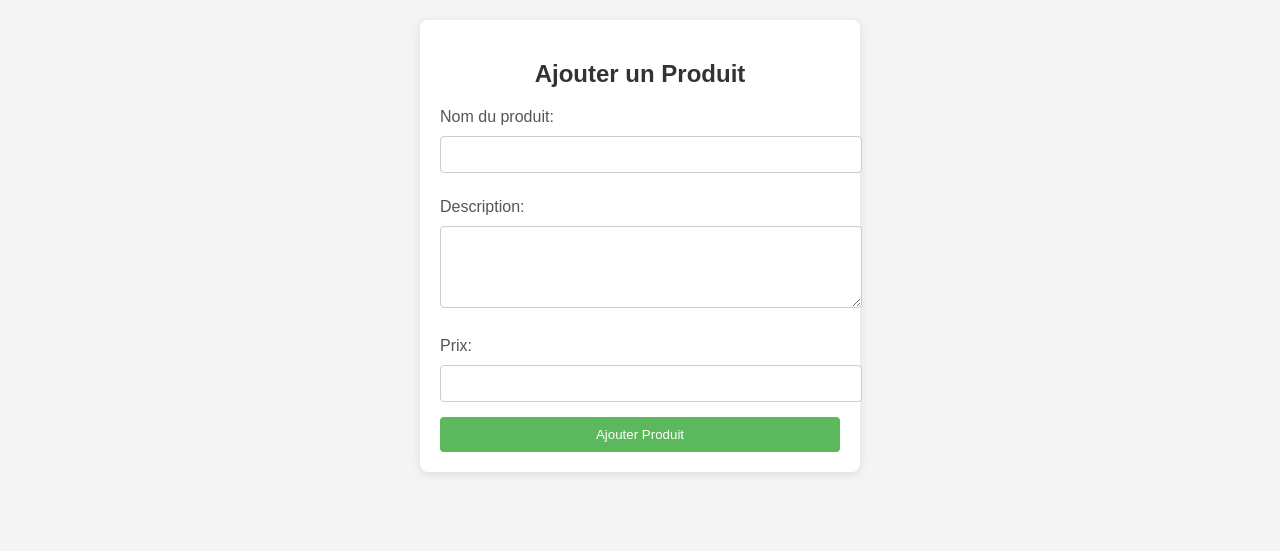
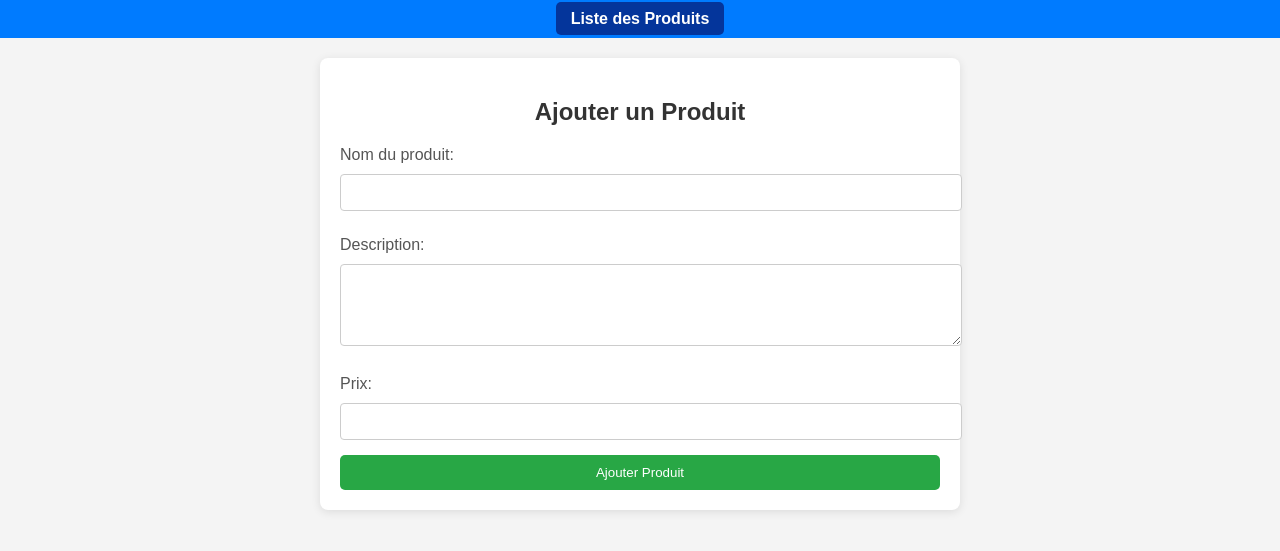
Before and after one commit to expedit206/crud-poo-2024, a PHP site: page /add-product.php in a window 1280 px wide. Shown: the top 551 px of the page. Run offline with PHP 8.4, Linux system fonts and the light colour scheme.

Commit message:
projet fini

```diff
--- a/Database.class.php
+++ b/Database.class.php
@@ -3,6 +3,7 @@ class Database
 {
 
     protected $pdo;
+
     public function __construct()
     {
         try {
@@ -60,7 +61,8 @@ class Database
        return $stmt = $result->execute($data);
         }
 
-        public function delete($id  )
+
+        public function delete($id)
         {
             $sql = "DELETE from produits where id = $id";
 
--- a/add-product.php
+++ b/add-product.php
@@ -10,13 +10,11 @@
         $description = htmlspecialchars($_POST['description']);
         $prix = floatval($_POST['price']);
         $produit = compact("nom", "description", "prix");
-        $sql = "INSERT into produits values(null, :nom, :description, :prix)";
-        if($db->insert($sql, $produit)){
+        $sql = "INSERT INTO produits VALUES (null, :nom, :description, :prix)";
+        if ($db->insert($sql, $produit)) {
             header('location:index.php');
         }
-
-        // Vous pouvez ensuite ajouter ici le code pour insérer ces données dans une base de données ou effectuer d'autres opérations.
-}
+    }
 ?>
 
 <head>
@@ -24,11 +22,99 @@
     <meta name="viewport" content="width=device-width, initial-scale=1.0">
     <title>Ajouter un Produit</title>
     <link rel="stylesheet" href="./style.css">
+    <style>
+        body {
+            font-family: Arial, sans-serif;
+            background-color: #f4f4f4;
+            margin: 0;
+            padding: 0;
+        }
+
+        nav {
+            background-color: #007bff;
+            padding: 10px;
+        }
+
+        nav ul {
+            list-style: none;
+            padding: 0;
+            margin: 0;
+            display: flex;
+            justify-content: center;
+        }
+
+        nav ul li {
+            margin: 0 15px;
+        }
+
+        nav ul li a {
+            color: white;
+            text-decoration: none;
+            font-weight: bold;
+            padding: 8px 15px;
+            border-radius: 5px;
+            transition: background-color 0.3s;
+            background:#08095C9C;
+        }
+
+        nav ul li a:hover {
+            background-color: #0056b3;
+        }
+
+        .form-container {
+            max-width: 600px;
+            margin: 20px auto;
+            padding: 20px;
+            background: white;
+            border-radius: 8px;
+            box-shadow: 0 2px 10px rgba(0, 0, 0, 0.1);
+        }
+
+        h2 {
+            text-align: center;
+        }
+
+        label {
+            display: block;
+            margin-bottom: 5px;
+        }
+
+        input[type="text"],
+        textarea,
+        input[type="number"] {
+            width: 100%;
+            padding: 10px;
+            margin-bottom: 15px;
+            border: 1px solid #ccc;
+            border-radius: 4px;
+        }
+
+        input[type="submit"] {
+            background-color: #28a745;
+            color: white;
+            border: none;
+            padding: 10px 15px;
+            border-radius: 5px;
+            cursor: pointer;
+            width: 100%;
+            transition: background-color 0.3s;
+        }
+
+        input[type="submit"]:hover {
+            background-color: #218838;
+        }
+    </style>
 </head>
 <body>
+    <nav>
+        <ul>
+            <li><a href="index.php">Liste des Produits</a></li>
+        </ul>
+    </nav>
+
     <div class="form-container">
         <h2>Ajouter un Produit</h2>
-        <form  method="POST">
+        <form method="POST">
             <label for="name">Nom du produit:</label>
             <input type="text" id="name" name="name" required>
 
```
